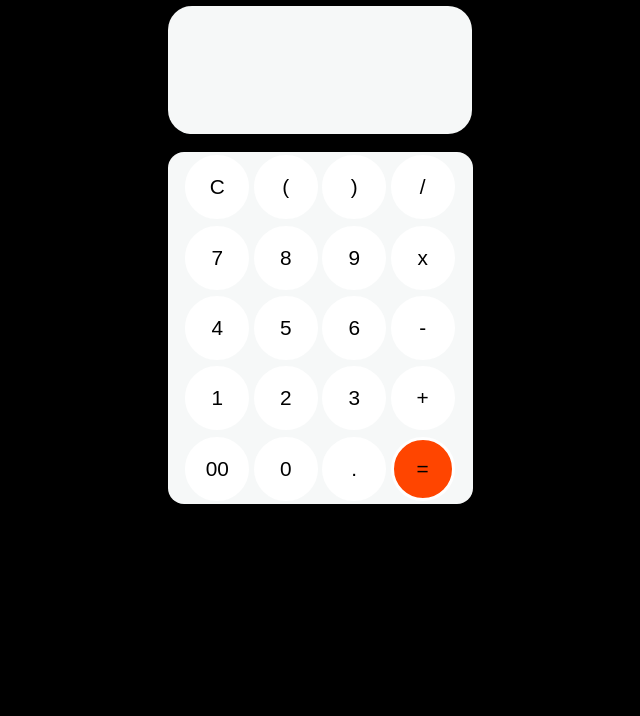
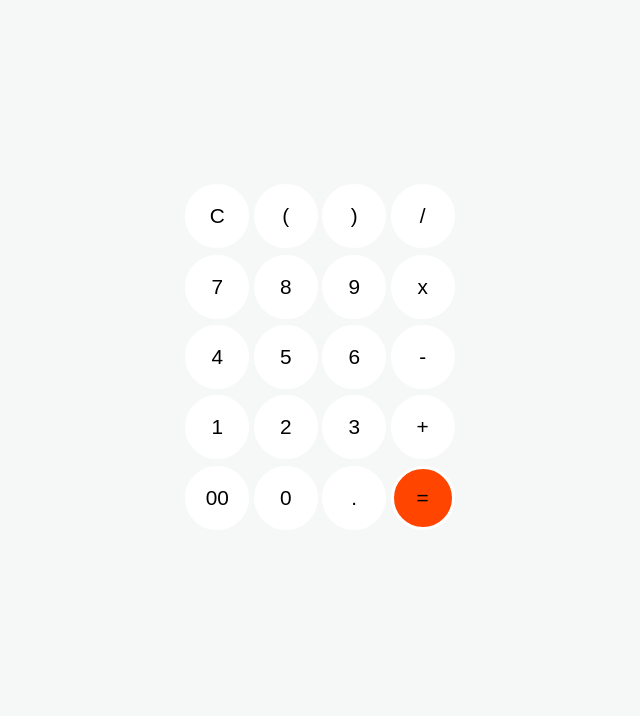
Before and after one commit to jatinsm2023/Simple-calculator, a plain HTML site: page index.html in a window 1280 px wide. Shown: the part 84-800 px from the top of the page, without its empty margins (320-960 px from the left). Drawn offline with Linux system fonts and the light colour scheme.

Commit message:
Update style.css

```diff
--- a/style.css
+++ b/style.css
@@ -6,17 +6,17 @@
 html {
     font-size: 100%;
     font-family: sans-serif;
-    color: white;
+    color: rgb(0, 0, 0);
 }
 
 body {
     /* padding: 2rem; */
     padding-top: 2rem;
-    background-color: rgb(0, 0, 0);
+    background-color: rgb(246, 248, 248);
 }
 
 .calculator {
-    border: solid black;
+    /* border: solid rgb(87, 73, 73); */
     /* border-radius: 2em; */
 
     /* max-width: 23%; */
@@ -32,9 +32,9 @@ body {
 .container {
     /* border: solid red; */
     background-color: rgb(246, 248, 248);
-    height: 4rem;
+    height: 6rem;
     padding: 2rem;
-    font-size: 1.5rem;
+    font-size: 2rem;
     max-width: 240px;
     border-radius: 1em;
     margin: auto;
```
